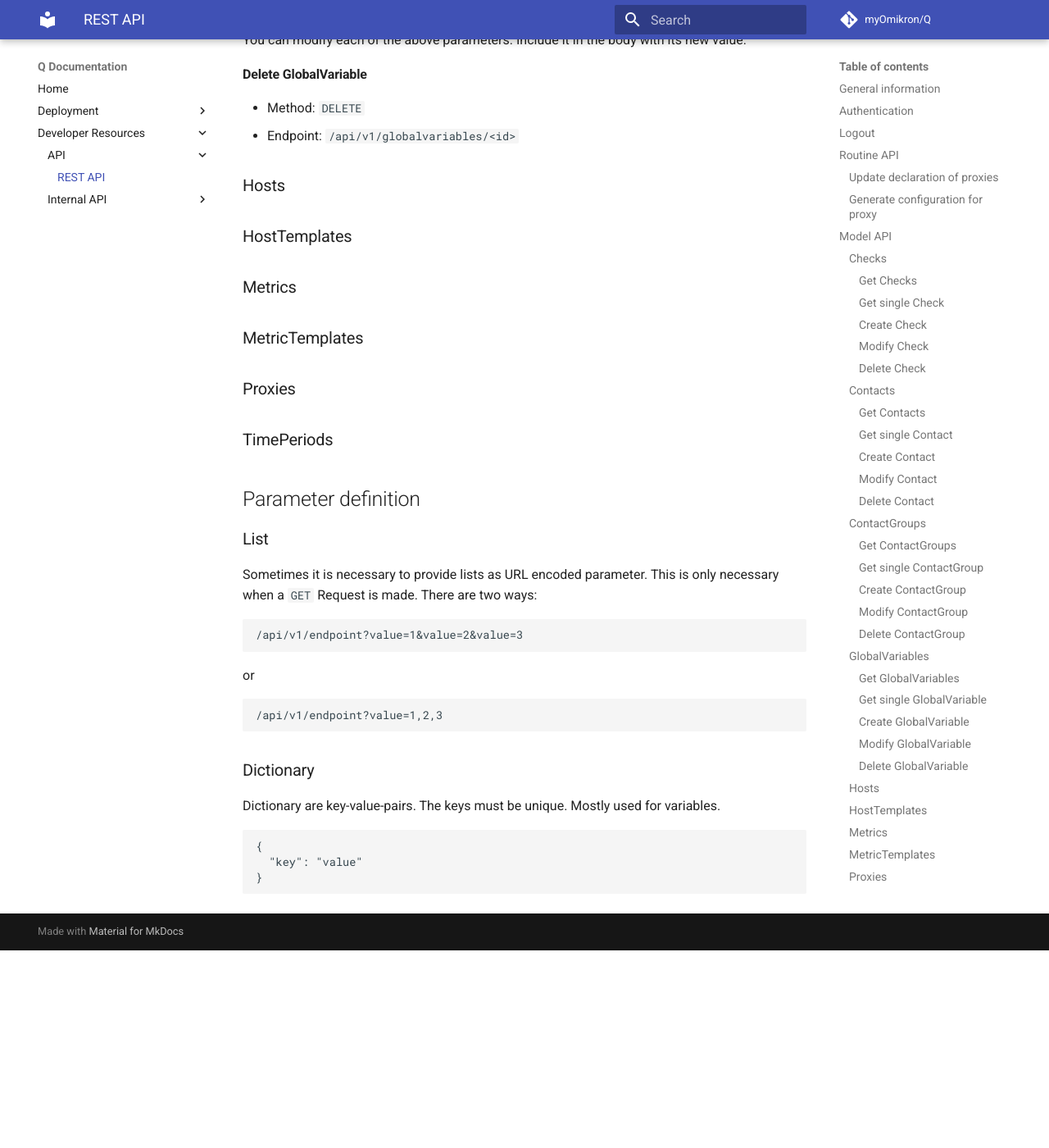
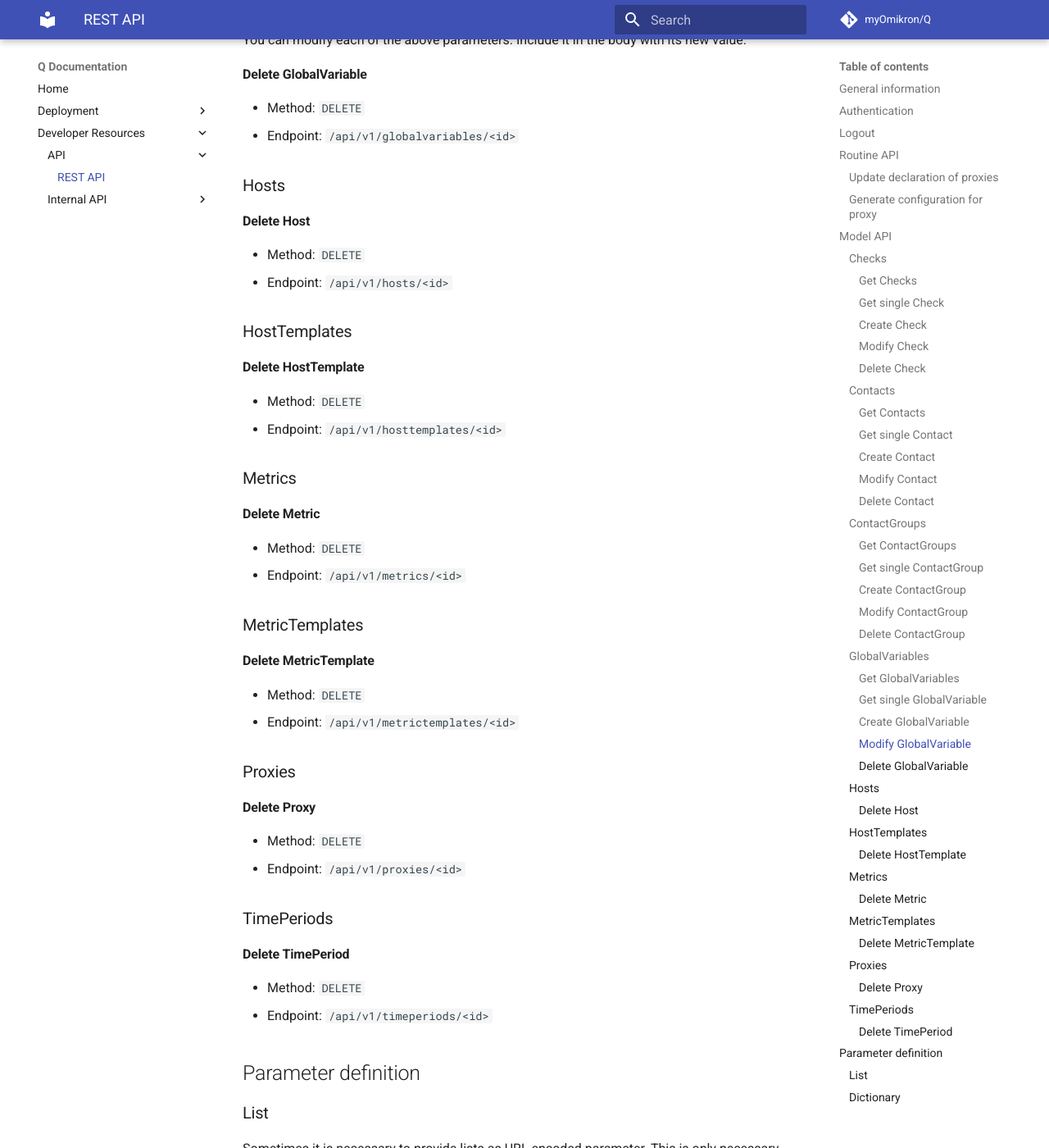
Before and after one commit to monitoring-agency/q-docs, an MkDocs documentation site: the page built from docs/developer/api/rest_api.md, in a window 1280 px wide and 1400 px high, scrolled down 13233 px. Shown: the whole window at 82% size. Built offline with MkDocs 1.6.1 and Material for MkDocs 9.7.7, drawn with Linux system fonts in a browser that asks for light colours; comment, search, counter and statistics services are not loaded; before the commit the page ends 14392 px from its top, so only the background shows below that.

Commit message:
Added docs for deleting all objects

```diff
--- a/docs/developer/api/rest_api.md
+++ b/docs/developer/api/rest_api.md
@@ -506,15 +506,34 @@ You can modify each of the above parameters. Include it in the body with its new
 
 ### Hosts
 
+#### Delete Host
+- Method: `DELETE`
+- Endpoint: `/api/v1/hosts/<id>`
 ### HostTemplates
 
+#### Delete HostTemplate
+- Method: `DELETE`
+- Endpoint: `/api/v1/hosttemplates/<id>`
 ### Metrics
 
+#### Delete Metric
+- Method: `DELETE`
+- Endpoint: `/api/v1/metrics/<id>`
 ### MetricTemplates
 
+#### Delete MetricTemplate
+- Method: `DELETE`
+- Endpoint: `/api/v1/metrictemplates/<id>`
 ### Proxies
 
+#### Delete Proxy
+- Method: `DELETE`
+- Endpoint: `/api/v1/proxies/<id>`
 ### TimePeriods
+
+#### Delete TimePeriod
+- Method: `DELETE`
+- Endpoint: `/api/v1/timeperiods/<id>`
 
 ## Parameter definition
 
```
